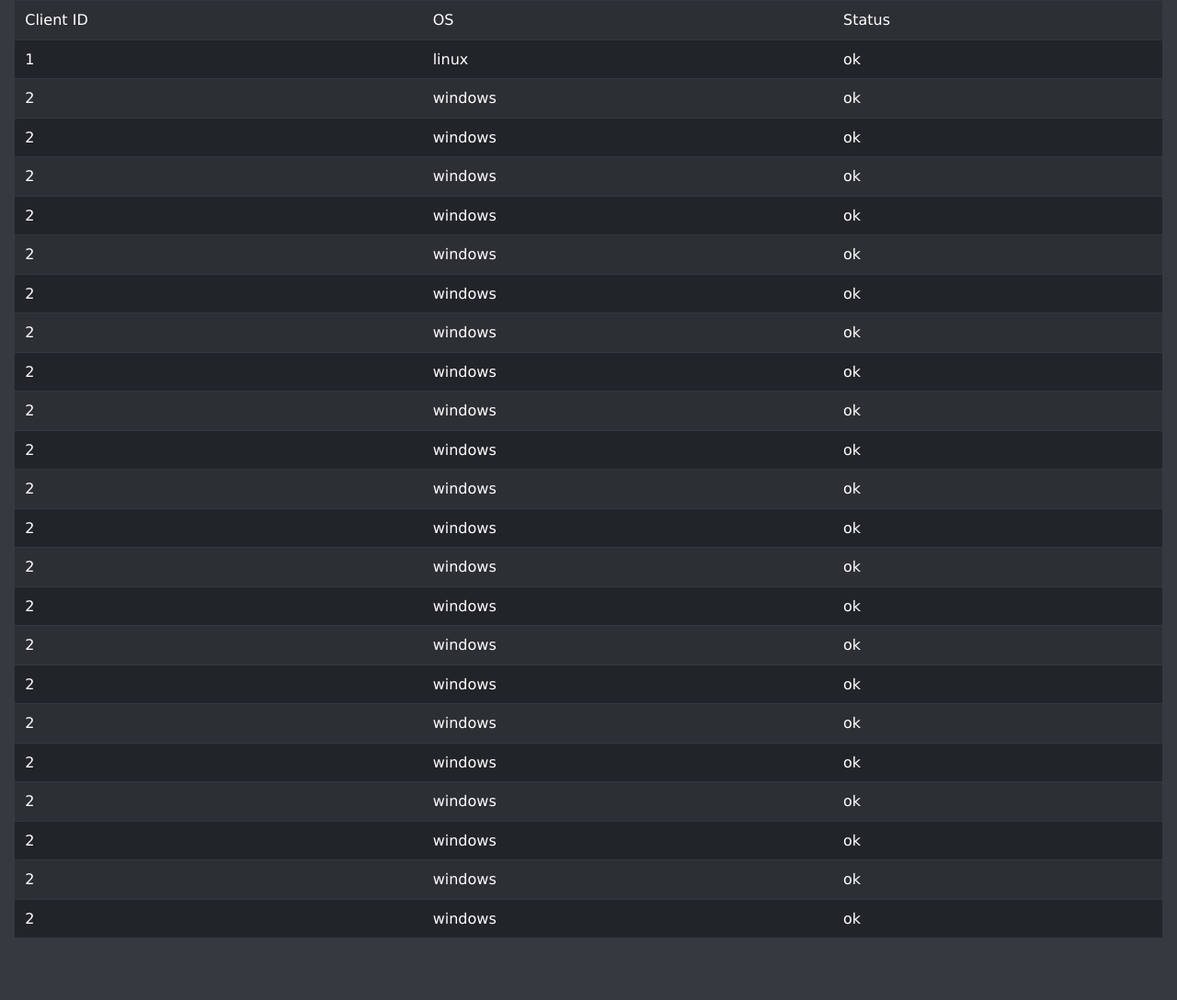
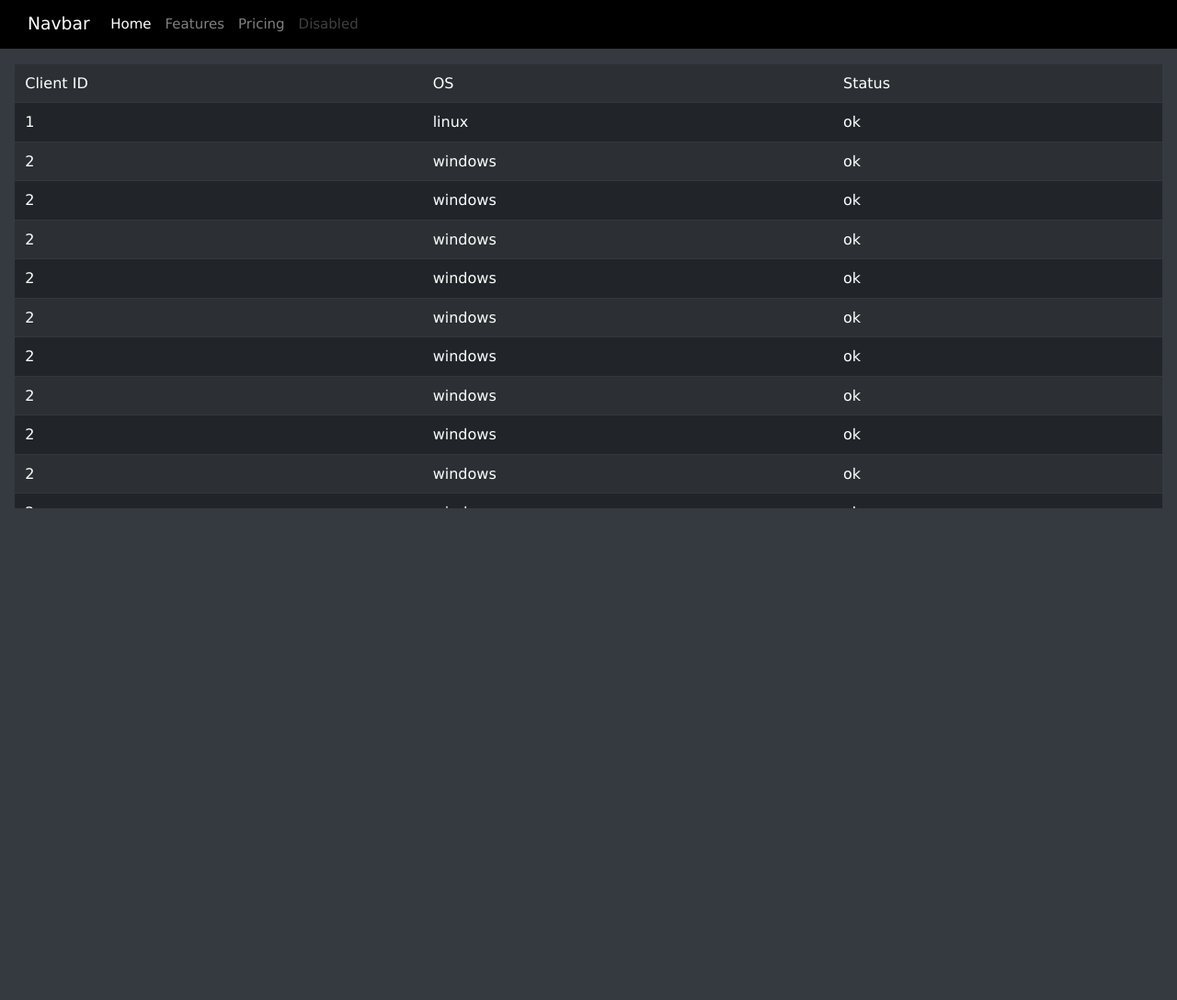
Before and after one commit to ghmo2789/puppet-master, a Django app: page /website/ in a window 1280 px wide. Shown: the top 1088 px of the page at 92% size. Run offline with Django 4.2, Linux system fonts and the light colour scheme; some libraries are stand-ins or nearby versions.

Commit message:
basic navbar and scrollable client view

```diff
--- a/web-server/django_web_server/website/templates/website/index.html
+++ b/web-server/django_web_server/website/templates/website/index.html
@@ -6,14 +6,36 @@
         <link rel="stylesheet" href="{% static 'w3/w3.css' %}">
     </head>
     <body class="bg-dark text-white">
-
-        <div class="w3-container">
-            <table class="table table-dark table-striped table-hover">
+      <nav class="navbar navbar-dark navbar-expand-lg" style="background-color: black;" >
+        <div class="container-fluid">
+          <a class="navbar-brand" href="#">Navbar</a>
+          <button class="navbar-toggler" type="button" data-bs-toggle="collapse" data-bs-target="#navbarNav" aria-controls="navbarNav" aria-expanded="false" aria-label="Toggle navigation">
+            <span class="navbar-toggler-icon"></span>
+          </button>
+          <div class="collapse navbar-collapse" id="navbarNav">
+            <ul class="navbar-nav">
+              <li class="nav-item">
+                <a class="nav-link active" aria-current="page" href="#">Home</a>
+              </li>
+              <li class="nav-item">
+                <a class="nav-link" href="#">Features</a>
+              </li>
+              <li class="nav-item">
+                <a class="nav-link" href="#">Pricing</a>
+              </li>
+              <li class="nav-item">
+                <a class="nav-link disabled">Disabled</a>
+              </li>
+            </ul>
+          </div>
+        </div>
+      </nav>
+      <div class="w3-container table-wrapper-scroll-y w3-padding-16" style="height:500px; overflow: auto">
+        <table class="table table-dark table-striped table-hover mb-0">
             <td>Client ID</td>
             <td>OS</td>
             <td>Status</td>
           {% for i in data%}
-
             <tr>
                 <td>{{i.id}}</td>
                 <td>{{i.os}}</td>
```
Lines whose indentation alone changed are shown as unchanged.
